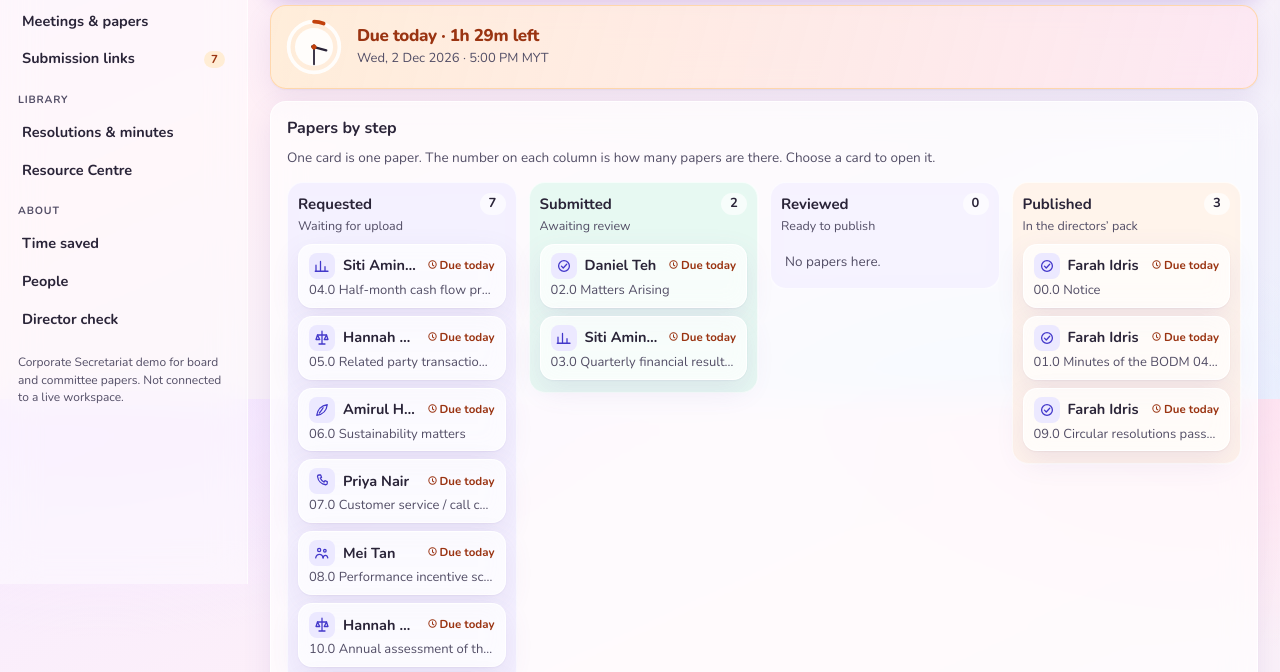
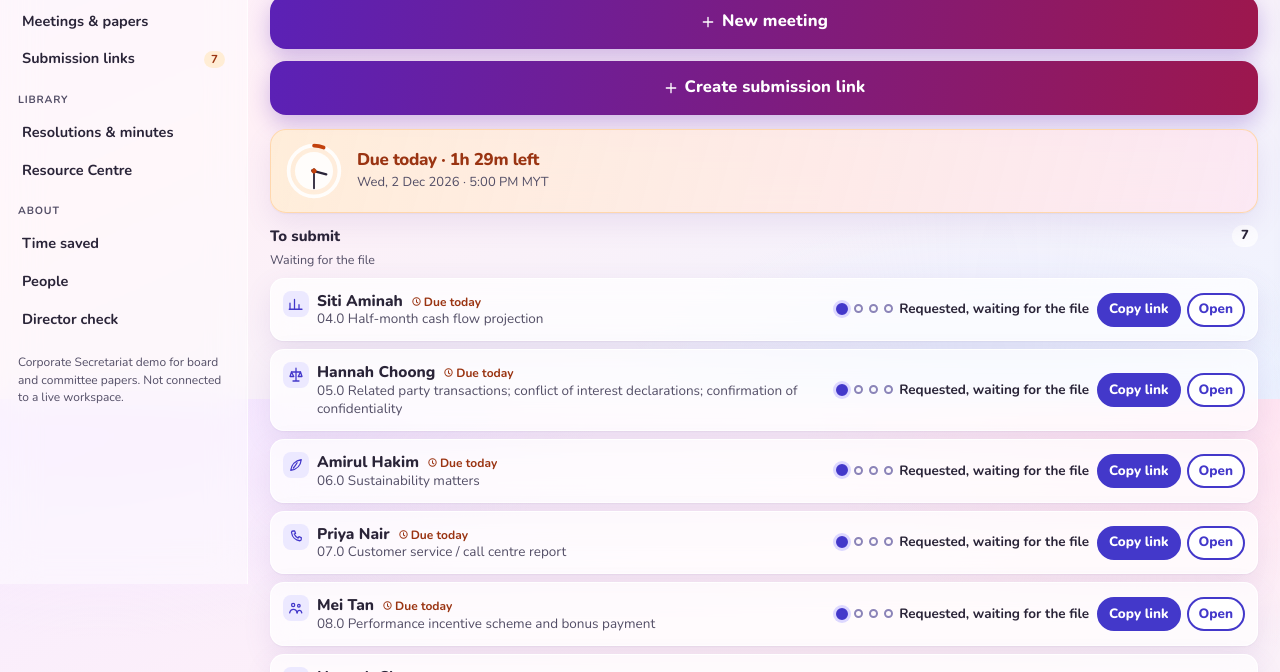
Before and after one commit to systemdigitalcookie-hash/dc-agents-assets, a plain HTML site: page play/bp-ewdg-7k3m/index.html in a window 1280 px wide. Shown: the part 401-1073 px from the top of the page. Drawn offline with nearby package versions, Linux system fonts and the light colour scheme.

Commit message:
Put the COSEC overview on top and list papers by step (#5)
Move the three month stats above the deadline clock, and replace the kanban with a vertical list grouped from overdue through published.

Co-authored-by: Cursor Agent <cursoragent@cursor.com>
Co-authored-by: Digital Cookie <systemdigitalcookie-hash@users.noreply.github.com>

```diff
--- a/play/bp-ewdg-7k3m/index.html
+++ b/play/bp-ewdg-7k3m/index.html
@@ -32,14 +32,9 @@
  --shadow:0 10px 28px rgba(120,90,170,.12), 0 1px 2px rgba(90,70,140,.06);
  --glass-blur:16px;
  --r:16px;
- --col-bg:rgba(255,255,255,.42);
  --icon-bg:#ece9ff;
  --icon-ink:#4338ca;
  --icon-size:26px;
- --card-pad:8px 10px;
- --card-title-size:14.5px;
- --card-meta-size:13px;
- --card-due-size:12.5px;
  --font:"Nunito",-apple-system,BlinkMacSystemFont,"Segoe UI",Roboto,Helvetica,Arial,sans-serif;
 }
 *{box-sizing:border-box}
@@ -165,25 +160,21 @@ th{font-size:12.5px;color:var(--muted);font-weight:700;background:rgba(255,255,2
 .dico{width:var(--icon-size);height:var(--icon-size);border-radius:8px;background:var(--icon-bg);color:var(--icon-ink);display:inline-grid;place-items:center;flex:0 0 auto}
 .dicon{width:18px;height:18px;display:block;fill:none;stroke:currentColor;stroke-width:1.7;stroke-linecap:round;stroke-linejoin:round}
 .dname{line-height:1.3}
-.kb{display:grid;grid-template-columns:repeat(4,minmax(0,1fr));gap:12px;align-items:start}
-.kcol{background:var(--col-bg);border:1px solid rgba(255,255,255,.65);border-radius:var(--r);padding:10px 10px 4px;backdrop-filter:blur(10px);-webkit-backdrop-filter:blur(10px)}
-.kcol:nth-child(1){background:rgba(236,230,255,.55)}
-.kcol:nth-child(2){background:rgba(214,245,232,.58)}
-.kcol:nth-child(3){background:rgba(237,232,255,.52)}
-.kcol:nth-child(4){background:rgba(255,236,220,.58)}
-.kcol h3{margin:0;font-size:15px;display:flex;align-items:center;gap:8px}
-.kcol h3 .n{margin-left:auto;background:var(--panel);border-radius:99px;min-width:26px;text-align:center;padding:1px 8px;font-size:13px;color:var(--ink)}
-.kcol .hint{margin:2px 0 8px}
-.kcard{display:block;width:100%;text-align:left;background:rgba(255,255,255,.78);border:1px solid rgba(255,255,255,.9);border-radius:14px;padding:var(--card-pad);margin:0 0 8px;box-shadow:var(--shadow);color:var(--ink);backdrop-filter:blur(12px);-webkit-backdrop-filter:blur(12px)}
-.kcard:hover{border-color:#c4bdf5}
-.kcard .who{display:flex;align-items:center;gap:8px;min-width:0;font-weight:700;font-size:var(--card-title-size);line-height:1.2}
-.kcard .who .nm{min-width:0;overflow:hidden;text-overflow:ellipsis;white-space:nowrap}
-.kcard .paper{display:block;margin-top:3px;font-weight:400;font-size:var(--card-meta-size);line-height:1.3;color:var(--muted);overflow:hidden;text-overflow:ellipsis;white-space:nowrap}
-.kcard .due{margin-left:auto;flex:0 0 auto;font-size:11.5px;font-weight:700;line-height:1.2;white-space:nowrap}
-.kcard .due.soon{color:var(--warn)}
-.kcard .due.late{color:var(--bad)}
-.kcard .due.ok{color:var(--ok)}
-.kempty{color:var(--muted);font-size:13.5px;padding:8px 4px 12px}
+.overview{margin:0 0 16px}
+.plist{margin:0 0 14px;min-width:0}
+.phead{display:flex;align-items:center;gap:8px;margin:0 0 4px;font-size:15px;font-weight:800}
+.phead .n{margin-left:auto;background:rgba(255,255,255,.75);border-radius:99px;min-width:26px;text-align:center;padding:1px 8px;font-size:13px;font-weight:800}
+.psub{margin:0 0 8px}
+.prow{display:flex;flex-wrap:wrap;align-items:center;gap:8px 12px;background:rgba(255,255,255,.72);border:1px solid rgba(255,255,255,.9);border-radius:14px;padding:12px;margin:0 0 8px;box-shadow:var(--shadow);backdrop-filter:blur(12px);-webkit-backdrop-filter:blur(12px);min-width:0;max-width:100%}
+.prow .who{display:flex;gap:8px;align-items:flex-start;min-width:0;flex:1 1 220px}
+.prow .grow{min-width:0;flex:1}
+.prow .pname{font-weight:800;font-size:15.5px;line-height:1.25;display:flex;flex-wrap:wrap;align-items:baseline;gap:4px 8px}
+.prow .due{font-size:12px;font-weight:700;line-height:1.2;white-space:nowrap}
+.prow .due.soon{color:var(--warn)}
+.prow .due.late{color:var(--bad)}
+.prow .due.ok{color:var(--ok)}
+.prow .ppaper{color:var(--muted);font-size:13.5px;line-height:1.35;overflow-wrap:anywhere}
+.prowmeta{display:flex;flex-wrap:wrap;align-items:center;gap:8px;margin-left:auto}
 .links{display:flex;flex-direction:column;gap:10px}
 .lcard{background:rgba(255,255,255,.82);border:1px solid rgba(255,255,255,.95);border-radius:14px;padding:12px;box-shadow:var(--shadow)}
 .urlclip{display:block;max-width:100%;overflow:hidden;text-overflow:ellipsis;white-space:nowrap;font-size:12.5px;color:var(--muted);margin:6px 0}
@@ -291,10 +282,8 @@ body.upload-mode .main{max-width:860px;margin:0 auto;font-size:17px}
  .rolebar select{min-width:0;width:100%}
  .seg{width:100%}
  .seg button{flex:1}
- .g4,.g3,.g2,.row2,.kb{grid-template-columns:1fr}
- .card,.kcard,.kcol,.tw,.pack,.grid{max-width:100%;min-width:0}
- .kcard{overflow:hidden}
- .kcard .paper{white-space:normal;overflow:visible;text-overflow:unset;overflow-wrap:anywhere}
+ .g4,.g3,.g2,.row2{grid-template-columns:1fr}
+ .card,.tw,.pack,.grid,.prow,.plist{max-width:100%;min-width:0}
  .sheet{border:none;background:transparent;overflow:visible;backdrop-filter:none}
  .sheet table,.sheet tbody,.sheet tr,.sheet td{display:block;width:100%}
  .sheet thead{display:none}
@@ -1065,37 +1054,20 @@ function screenHome(){
  const sentN=month.length;
  const recvN=month.reduce((n,r)=>n+(r.receivedFrom||[]).filter(id=>(r.sentTo||[]).includes(id)).length,0);
  const others=state.meetings.filter(x=>x.companyId===state.companyId && x.id!==m.id).sort((a,b)=>b.date.localeCompare(a.date));
- return '<div class="top" data-testid="dashboard"><div><h1>'+esc(meetingTitle(m))+'</h1><div class="sub">'+esc(folderTitle(m))+' · '+esc(fmt(m.date))+(m.venue?' · '+esc(m.venue):'')+'</div></div><span class="sp"></span>'
+ const overview='<div class="grid g3 overview" data-testid="overview">'
+  +'<button class="card kpi" type="button" data-go="#/cosec/resolutions" style="text-align:left"><div class="v">'+sentN+'</div><div class="l">Circular resolutions sent this month</div><div class="d">December 2026</div></button>'
+  +'<button class="card kpi" type="button" data-go="#/cosec/resolutions" style="text-align:left"><div class="v">'+recvN+'</div><div class="l">Acknowledgements received this month</div><div class="d">Each director acknowledgement is counted once</div></button>'
+  +'<button class="card kpi" type="button" data-go="#/cosec/time" style="text-align:left"><div class="v">'+esc(aboutHours(saved.packMins).replace('About ',''))+'</div><div class="l">Time saved on this pack</div><div class="d">Illustrative · '+esc(aboutHours(saved.fyMins))+' this financial year</div></button>'
+  +'</div>';
+ return overview
+  +'<div class="top" data-testid="dashboard"><div><h1>'+esc(meetingTitle(m))+'</h1><div class="sub">'+esc(folderTitle(m))+' · '+esc(fmt(m.date))+(m.venue?' · '+esc(m.venue):'')+'</div></div><span class="sp"></span>'
   +'<button class="btn create" type="button" data-act="create-meeting"><svg class="bico" viewBox="0 0 24 24" aria-hidden="true"><path d="M12 5v14M5 12h14"/></svg>New meeting</button>'
   +'<button class="btn create" type="button" data-testid="create-link" data-act="create-link" data-meeting="'+m.id+'"><svg class="bico" viewBox="0 0 24 24" aria-hidden="true"><path d="M12 5v14M5 12h14"/></svg>Create submission link</button></div>'
   +deadlineCard(m.packDue)
-  +'<div class="card" style="margin-bottom:14px"><h2>Papers by step</h2><p class="small muted" style="margin-top:0">One card is one paper. The number on each column is how many papers are there. Choose a card to open it.</p>'+kanban(m)+'</div>'
-  +papersTable(m, true)
-  +'<div class="grid g3" style="margin-top:14px">'
-  +'<button class="card kpi" type="button" data-go="#/cosec/resolutions" style="text-align:left"><div class="v">'+sentN+'</div><div class="l">Circular resolutions sent this month</div><div class="d">December 2026</div></button>'
-  +'<button class="card kpi" type="button" data-go="#/cosec/resolutions" style="text-align:left"><div class="v">'+recvN+'</div><div class="l">Acknowledgements received this month</div><div class="d">Each director acknowledgement is counted once</div></button>'
-  +'<button class="card kpi" type="button" data-go="#/cosec/time" style="text-align:left"><div class="v">'+esc(aboutHours(saved.packMins).replace('About ',''))+'</div><div class="l">Time saved on this pack</div><div class="d">Illustrative · '+esc(aboutHours(saved.fyMins))+' this financial year</div></button>'
-  +'</div>'
+  +paperList(m)
   +(others.length?'<div class="card" style="margin-top:14px"><h2>Other meetings</h2>'+others.map(om=>{const tt=tally(om); return '<div class="pack"><div><b>'+esc(meetingTitle(om))+'</b><div class="small muted">'+esc(folderTitle(om))+' · '+tt.published+' of '+tt.total+' published · '+tt.withFile+' submitted</div></div><button class="btn sm" type="button" data-go="#/cosec/meeting/'+om.id+'">Open</button></div>'}).join('')+'</div>':'');
 }
 function kpi(v,l,d){return '<div class="card kpi"><div class="v">'+esc(v)+'</div><div class="l">'+esc(l)+'</div>'+(d?'<div class="d muted">'+esc(d)+'</div>':'')+'</div>'}
-function kanban(m){
- const cols=[
-  ['requested','Requested','Waiting for upload'],
-  ['submitted','Submitted','Awaiting review'],
-  ['reviewed','Reviewed','Ready to publish'],
-  ['published','Published','In the directors’ pack']
- ];
- const papers=papersFor(m.id);
- return '<div class="kb" data-testid="kanban">'+cols.map(([key,title,hint])=>{
-  const list=papers.filter(p=>{
-   const st=displayStatus(p);
-   return key==='requested' ? (st==='requested'||st==='revision') : st===key;
-  });
-  const cards=list.length?list.map(kanbanCard).join(''):'<div class="kempty">No papers here.</div>';
-  return '<section class="kcol" aria-label="'+esc(title)+', '+list.length+'"><h3><span>'+esc(title)+'</span><span class="n">'+list.length+'</span></h3><div class="hint tiny muted">'+esc(hint)+'</div>'+cards+'</section>';
- }).join('')+'</div>';
-}
 const DUE_CLOCK='<svg class="dueico" viewBox="0 0 24 24" aria-hidden="true"><circle cx="12" cy="12" r="8"/><path d="M12 8v5l3 2"/></svg>';
 function cardDue(due){
  const n=businessDaysFromTo(DEMO_TODAY, due);
@@ -1103,12 +1075,29 @@ function cardDue(due){
  if(n===0) return {text:'Due today', cls:'soon', icon:DUE_CLOCK};
  return {text:'Due in '+n+' day'+(n===1?'':'s'), cls:n<=2?'soon':'ok', icon:''};
 }
-function kanbanCard(p){
+function paperList(m){
+ const waiting=p=>{const st=displayStatus(p); return st==='requested'||st==='revision'};
+ const groups=[
+  {title:'Overdue', hint:'Past the due date, still waiting for the file', match:p=>waiting(p)&&businessDaysFromTo(DEMO_TODAY, p.due)<0},
+  {title:'To submit', hint:'Waiting for the file', match:p=>waiting(p)&&businessDaysFromTo(DEMO_TODAY, p.due)>=0},
+  {title:'Submitted', hint:'Awaiting review', match:p=>displayStatus(p)==='submitted'},
+  {title:'Under review', hint:'Ready to publish', match:p=>displayStatus(p)==='reviewed'},
+  {title:'Published', hint:'In the directors’ pack', match:p=>displayStatus(p)==='published'}
+ ];
+ const papers=papersFor(m.id);
+ const html=groups.map(g=>{
+  const list=papers.filter(g.match).sort((a,b)=> (a.due||'').localeCompare(b.due||'') || a.agendaCode.localeCompare(b.agendaCode));
+  if(!list.length) return '';
+  return '<section class="plist"><h3 class="phead"><span>'+esc(g.title)+'</span><span class="n">'+list.length+'</span></h3><p class="tiny muted psub">'+esc(g.hint)+'</p>'+list.map(paperRow).join('')+'</section>';
+ }).join('');
+ return html||'<div class="empty"><b>No papers yet</b><div>Create a submission link to add the first paper.</div></div>';
+}
+function paperRow(p){
  const pic=person(p.picId);
  const due=cardDue(p.due);
- const paperLine=p.agendaCode+' '+p.title;
+ const st=displayStatus(p);
  const deptTip=deptName(p.department)+(deptInferred(p.department)?' (example)':'');
- return '<button type="button" class="kcard" data-go="#/cosec/paper/'+p.id+'"><span class="who"><span class="dico" title="'+esc(deptTip)+'">'+deptIcon(p.department)+'</span><span class="nm">'+esc(pic?pic.name:'')+'</span><span class="due '+due.cls+'">'+due.icon+esc(due.text)+'</span></span><span class="paper" title="'+esc(paperLine)+'">'+esc(paperLine)+'</span></button>';
+ return '<article class="prow" data-testid="paper-row-'+p.id+'"><div class="who"><span class="dico" title="'+esc(deptTip)+'">'+deptIcon(p.department)+'</span><div class="grow"><div class="pname">'+esc(pic?pic.name:'')+'<span class="due '+due.cls+'">'+due.icon+esc(due.text)+'</span></div><div class="ppaper">'+esc(p.agendaCode+' '+p.title)+'</div></div></div><div class="prowmeta"><span data-testid="status-'+p.id+'">'+statusPill(st)+'</span><div class="acts">'+rowActions(p, st)+'</div></div></article>';
 }
 function papersTable(m){
  const rows=papersFor(m.id).map(p=>{
```
